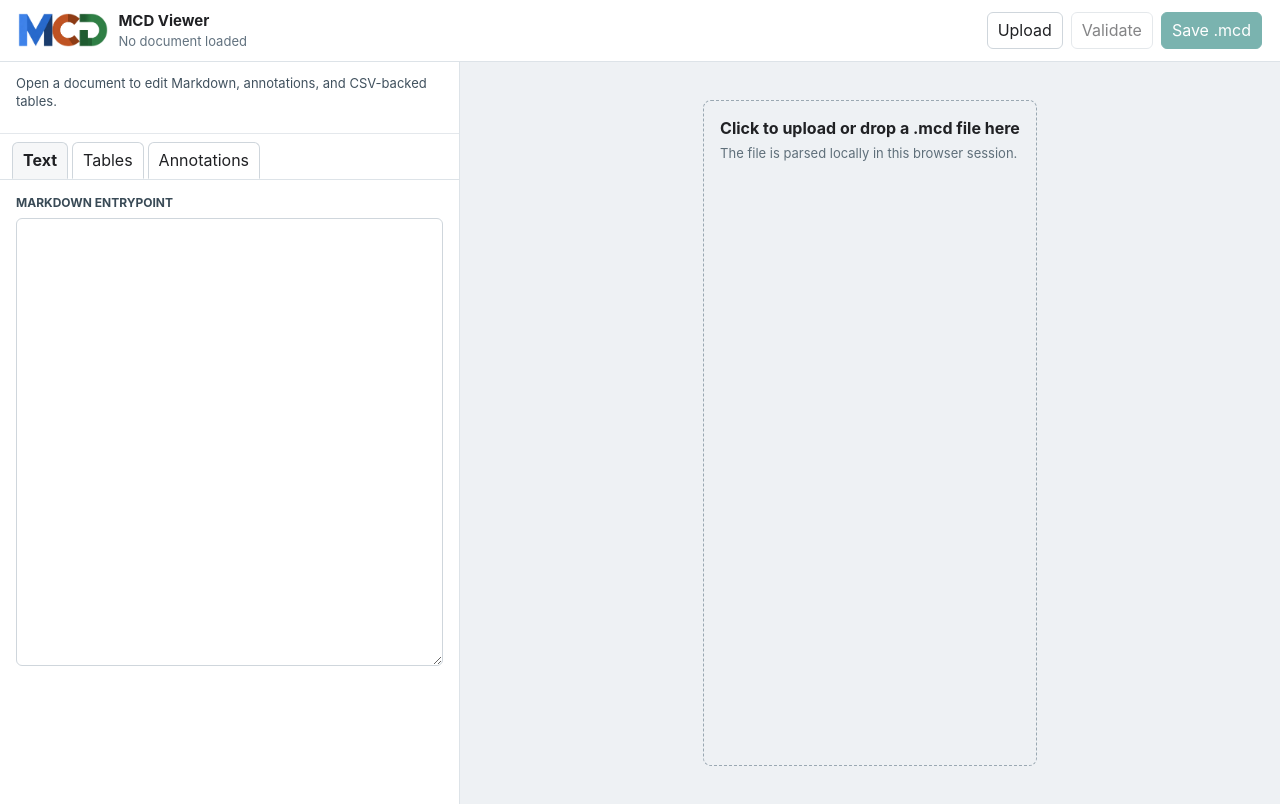
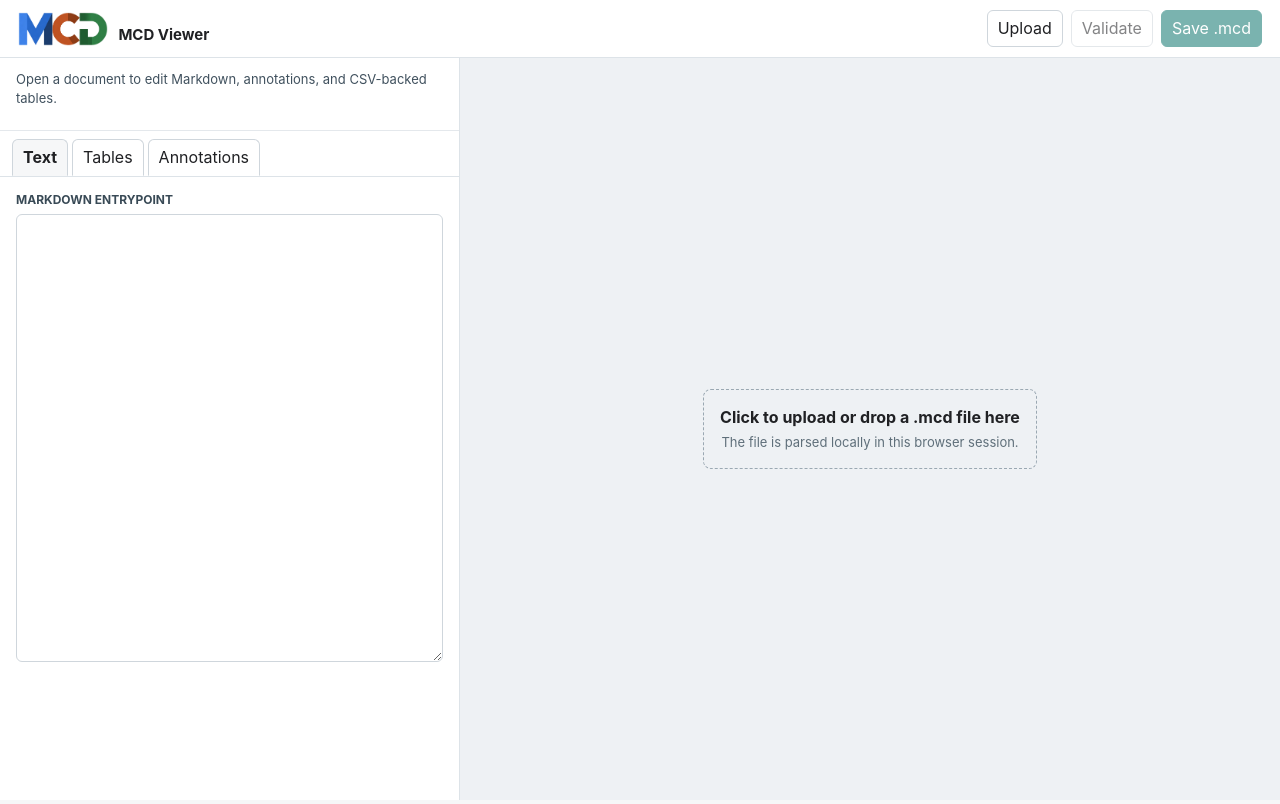
Before and after one commit to NikitaSukhikh/mcd, a website built with Vite: page web/mcd-viewer/index.html in a window 1280 px wide. Built offline with nearby package versions, Linux system fonts and the light colour scheme.

Commit message:
fix: improve layout and styling for empty document preview

```diff
--- a/web/mcd-viewer/src/main.ts
+++ b/web/mcd-viewer/src/main.ts
@@ -265,7 +265,7 @@ app.innerHTML = `
         <img class="brand-logo" src="/MCD_logo_tight.png" alt="MCD" />
         <div>
           <div class="brand-title">MCD Viewer</div>
-          <div class="file-name" id="fileName">No document loaded</div>
+          <div class="file-name" id="fileName"></div>
         </div>
       </div>
       <div class="toolbar">
@@ -303,7 +303,7 @@ app.innerHTML = `
         </section>
       </section>
       <section class="preview-pane">
-        <article class="preview-document" id="preview">
+        <article class="preview-document is-empty" id="preview">
           ${emptyDropZoneHtml()}
         </article>
       </section>
@@ -350,6 +350,7 @@ window.addEventListener("beforeunload", (event) => {
 });
 
 preview.addEventListener("dragover", (event: DragEvent) => {
+  if (state) return;
   const dropZone = preview.querySelector<HTMLDivElement>("#dropZone");
   if (!dropZone) return;
   event.preventDefault();
@@ -357,6 +358,7 @@ preview.addEventListener("dragover", (event: DragEvent) => {
 });
 
 preview.addEventListener("dragleave", (event: DragEvent) => {
+  if (state) return;
   const dropZone = preview.querySelector<HTMLDivElement>("#dropZone");
   if (!dropZone) return;
   if (!preview.contains(event.relatedTarget as Node)) {
@@ -365,6 +367,7 @@ preview.addEventListener("dragleave", (event: DragEvent) => {
 });
 
 preview.addEventListener("drop", (event: DragEvent) => {
+  if (state) return;
   const dropZone = preview.querySelector<HTMLDivElement>("#dropZone");
   if (!dropZone) return;
   event.preventDefault();
@@ -377,7 +380,7 @@ preview.addEventListener("drop", (event: DragEvent) => {
 
 preview.addEventListener("click", (event) => {
   const dropZone = (event.target as Element | null)?.closest<HTMLDivElement>("#dropZone");
-  if (dropZone && preview.contains(dropZone)) {
+  if (!state && dropZone && preview.contains(dropZone)) {
     fileInput.click();
     return;
   }
@@ -403,6 +406,7 @@ preview.addEventListener("click", (event) => {
 });
 
 preview.addEventListener("keydown", (event: KeyboardEvent) => {
+  if (state) return;
   const dropZone = (event.target as Element | null)?.closest<HTMLDivElement>("#dropZone");
   if (!dropZone || !preview.contains(dropZone)) {
     return;
@@ -773,7 +777,7 @@ function hydrateUiFromState(): void {
   const hasState = Boolean(state);
   fileNameEl.textContent = state
     ? `${state.fileName}${state.dirty ? " (edited)" : ""}`
-    : "No document loaded";
+    : "";
   markdownEditor.disabled = !hasState;
   validateButton.disabled = !hasState;
   saveButton.disabled = !hasState;
@@ -781,6 +785,7 @@ function hydrateUiFromState(): void {
   markdownEditor.value = state?.markdown ?? "";
   renderTablesEditor();
   renderAnnotationsEditor();
+  preview.classList.toggle("is-empty", !hasState);
   if (!state) {
     setStatus("Open a document to edit Markdown, annotations, and CSV-backed tables.");
     preview.innerHTML = emptyDropZoneHtml();
--- a/web/mcd-viewer/src/styles.css
+++ b/web/mcd-viewer/src/styles.css
@@ -60,7 +60,7 @@ button:disabled {
 }
 
 .brand {
-  align-items: center;
+  align-items: flex-end;
   display: flex;
   gap: 10px;
   min-width: 0;
@@ -121,13 +121,33 @@ button:disabled {
 .drop-zone {
   border: 1px dashed #9aa8b2;
   border-radius: 8px;
+  cursor: pointer;
   margin: 16px;
   padding: 16px;
+}
+
+.drop-zone:hover,
+.drop-zone:focus-visible {
+  background: #f7fbfa;
+  border-color: #0f766e;
+  outline: none;
 }
 
 .drop-zone.is-active {
   background: #e8f4f1;
   border-color: #0f766e;
+}
+
+.preview-document.is-empty {
+  align-content: center;
+  justify-content: center;
+  width: min(100%, 420px);
+}
+
+.preview-document.is-empty .drop-zone {
+  margin: 0;
+  text-align: center;
+  width: min(100%, 360px);
 }
 
 .drop-title {
```
